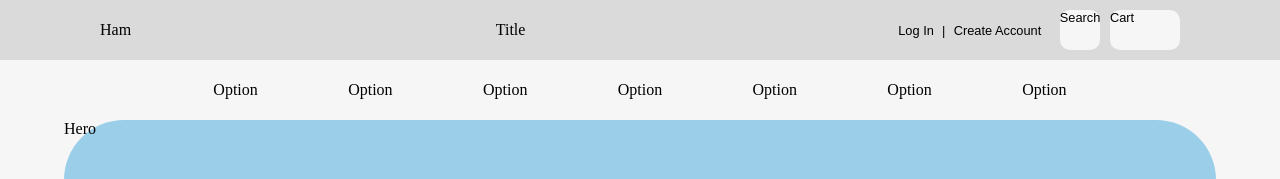
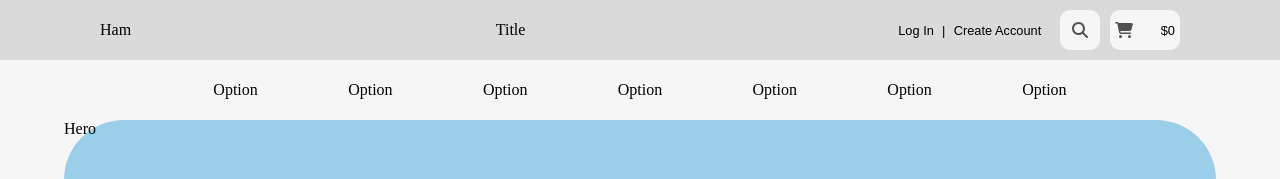
Before and after one commit to sblevins-dev/PremierSite, a React (Create React App) app in the folder frontend/: page / in a window 1280 px wide. Shown: the top 179 px of the page. Built offline with nearby package versions, Linux system fonts and the light colour scheme.

Commit message:
open search box on click and exit on click

```diff
--- a/frontend/src/components/Nav.js
+++ b/frontend/src/components/Nav.js
@@ -1,23 +1,45 @@
 import "../css/nav.css";
-import { useContext } from "react";
+import { useContext, useState } from "react";
 import { Context } from "../contexts/Context";
+import { FontAwesomeIcon } from "@fortawesome/react-fontawesome";
+import { faCartShopping } from "@fortawesome/free-solid-svg-icons";
+import { faMagnifyingGlass } from "@fortawesome/free-solid-svg-icons";
+import { faX } from "@fortawesome/free-solid-svg-icons";
 
 export const Nav = () => {
-  const { isLoginShown, setLoginShown, isRegisterShown, setRegisterShown } = useContext(Context);
+  const { isLoginShown, setLoginShown, isRegisterShown, setRegisterShown } =
+    useContext(Context);
+  const [isSearchActive, setSearchActive] = useState(false);
 
   // When log in is clicked from navbar
   const handleLoginClick = () => {
-    let isVisible = !isLoginShown
-    setLoginShown(isVisible)
-    setRegisterShown(!isVisible)
-  }
+    let isVisible = !isLoginShown;
+    setLoginShown(isVisible);
+    setRegisterShown(!isVisible);
+  };
 
   // When log in is clicked from navbar
   const handleRegisterClick = () => {
-    let isVisible = !isRegisterShown
-    setRegisterShown(isVisible)
-    setLoginShown(!isVisible)
-  }
+    let isVisible = !isRegisterShown;
+    setRegisterShown(isVisible);
+    setLoginShown(!isVisible);
+  };
+
+  // open search box
+  const handleSearchClick = () => {
+    if (!isSearchActive) {
+      document.querySelector(".search-box").classList.add("active");
+      setSearchActive(true);
+    }
+  };
+
+  // exit search box
+  const handleSearchExit = () => {
+    document.querySelector(".search-box").classList.remove("active");
+    setSearchActive(false);
+    console.log("click");
+  };
+
 
   return (
     <div className="nav-container">
@@ -27,12 +49,43 @@ export const Nav = () => {
       <div className="title">Title</div>
       <div className="option-wrapper">
         <div className="acct-nav-btns">
-          <div className="login-btn" onClick={handleLoginClick}>Log In</div>
+          <div className="login-btn" onClick={handleLoginClick}>
+            Log In
+          </div>
           <span>|</span>
-          <div className="create-acct-btn" onClick={handleRegisterClick}>Create Account</div>
+          <div className="create-acct-btn" onClick={handleRegisterClick}>
+            Create Account
+          </div>
         </div>
-        <div className="search-box">Search</div>
-        <div className="cart-on-nav">Cart</div>
+        <div className="search-box" onClick={handleSearchClick}>
+          <FontAwesomeIcon
+            icon={faMagnifyingGlass}
+            size="lg"
+            style={{ color: "rgb(81, 81, 81)" }}
+          />
+          {isSearchActive && (
+            <>
+              <input
+                type="text"
+                className="search-input"
+                placeholder="Search..."
+              />
+              <FontAwesomeIcon
+                className="search-exit-icon"
+                icon={faX}
+                onClick={handleSearchExit}
+              />
+            </>
+          )}
+        </div>
+        <div className="cart-on-nav">
+          <FontAwesomeIcon
+            icon={faCartShopping}
+            size="lg"
+            style={{ color: "rgb(81, 81, 81)" }}
+          />{" "}
+          $0
+        </div>
       </div>
     </div>
   );
--- a/frontend/src/css/nav.css
+++ b/frontend/src/css/nav.css
@@ -11,6 +11,7 @@
 }
 
 .option-wrapper {
+    position: relative;
     width: 290px;
     height: 70%;
     display: flex;
@@ -42,14 +43,49 @@
     background-color: var(--primary-color);
     width: 40px;
     height: 40px;
+    padding: 5px;
     border-radius: 10px;
+    display: flex;
+    align-items: center;
+    justify-content: center;
+    cursor: pointer;
+}
+
+.active {
+    position: absolute;
+    width: 210px;
+    left: 0;
+    justify-content: space-evenly;
+}
+
+.search-input {
+    margin-left: 5px;
+    border: none;
+    height: 100%;
+    padding-left: 5px;
+    width: 155px;
+    background-color: var(--primary-color);
+}
+
+.active input:focus-visible {
+    border: none;
+    color: red;
+}
+
+.search-exit-icon {
+    padding: 5px;
 }
 
 .cart-on-nav {
     background-color: var(--primary-color);
     height: 40px;
     width: 70px;
+    padding: 5px;
     border-radius: 10px;
+    display: flex;
+    align-items: center;
+    justify-content: space-between;
+    cursor: pointer;
 }
 
 @media (hover: hover) {
```
